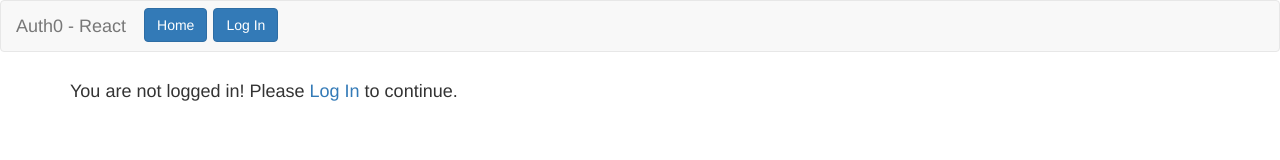
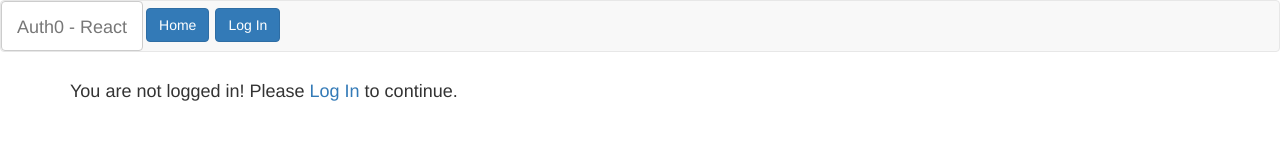
Before and after one commit to gscottqueen/scriptset, a React (Create React App) app: page /home in a window 1280 px wide. Shown: the top 160 px of the page. Built offline with nearby package versions, Linux system fonts and the light colour scheme; what auth0-js would draw is missing.

Commit message:
init heroku commit

```diff
--- a/src/App.js
+++ b/src/App.js
@@ -31,7 +31,8 @@ class App extends Component {
         <Navbar fluid>
           <Navbar.Header>
             <Navbar.Brand>
-              <a href="#">Auth0 - React</a>
+              <Button
+              onClick={this.goTo.bind(this, 'home')}>Auth0 - React</Button>
             </Navbar.Brand>
             <Button
               bsStyle="primary"
--- a/src/Home/Home.js
+++ b/src/Home/Home.js
@@ -23,6 +23,7 @@ class Home extends Component {
           !isAuthenticated() && (
               <h4>
                 You are not logged in! Please{' '}
+                {/* eslint-disable-next-line */}
                 <a
                   style={{ cursor: 'pointer' }}
                   onClick={this.login.bind(this)}
```
Also changed, not shown: package.json (+5 -4 lines), 2 other files (tests, documents, lock files or other folders).
